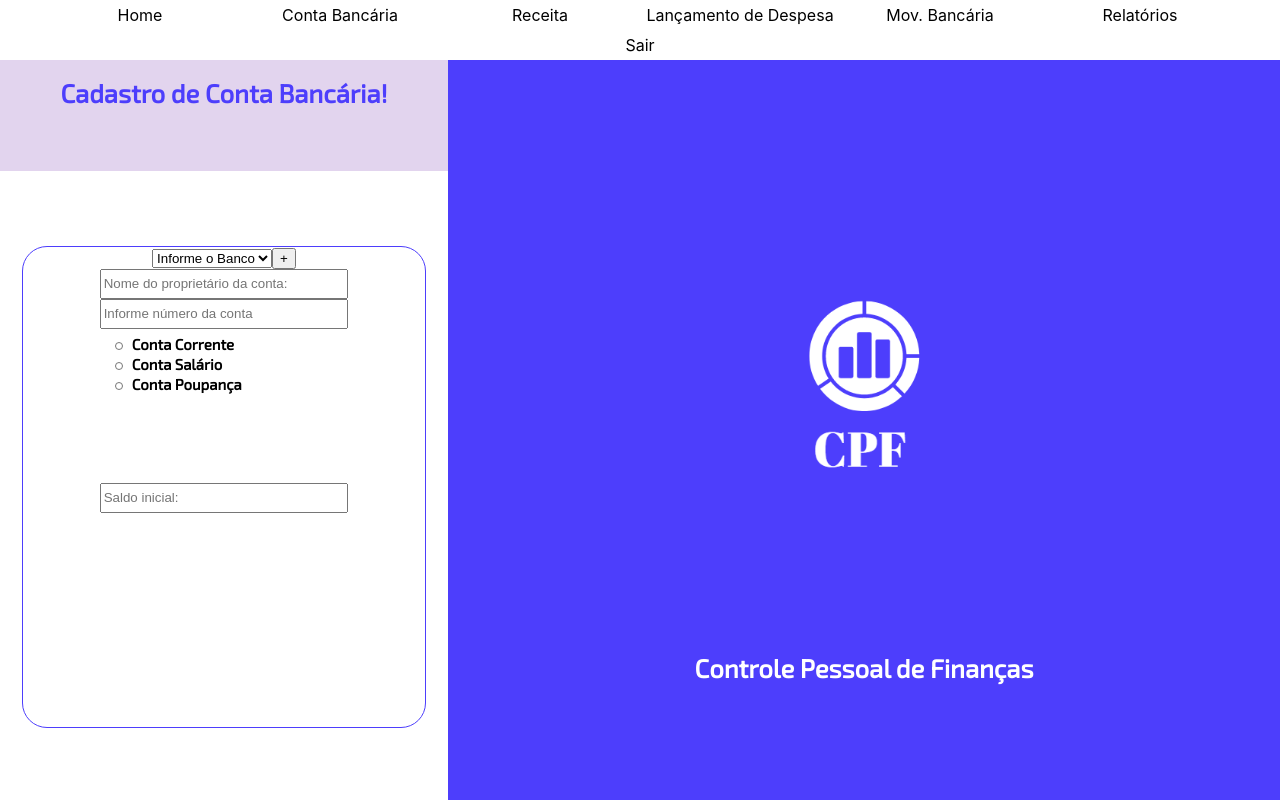
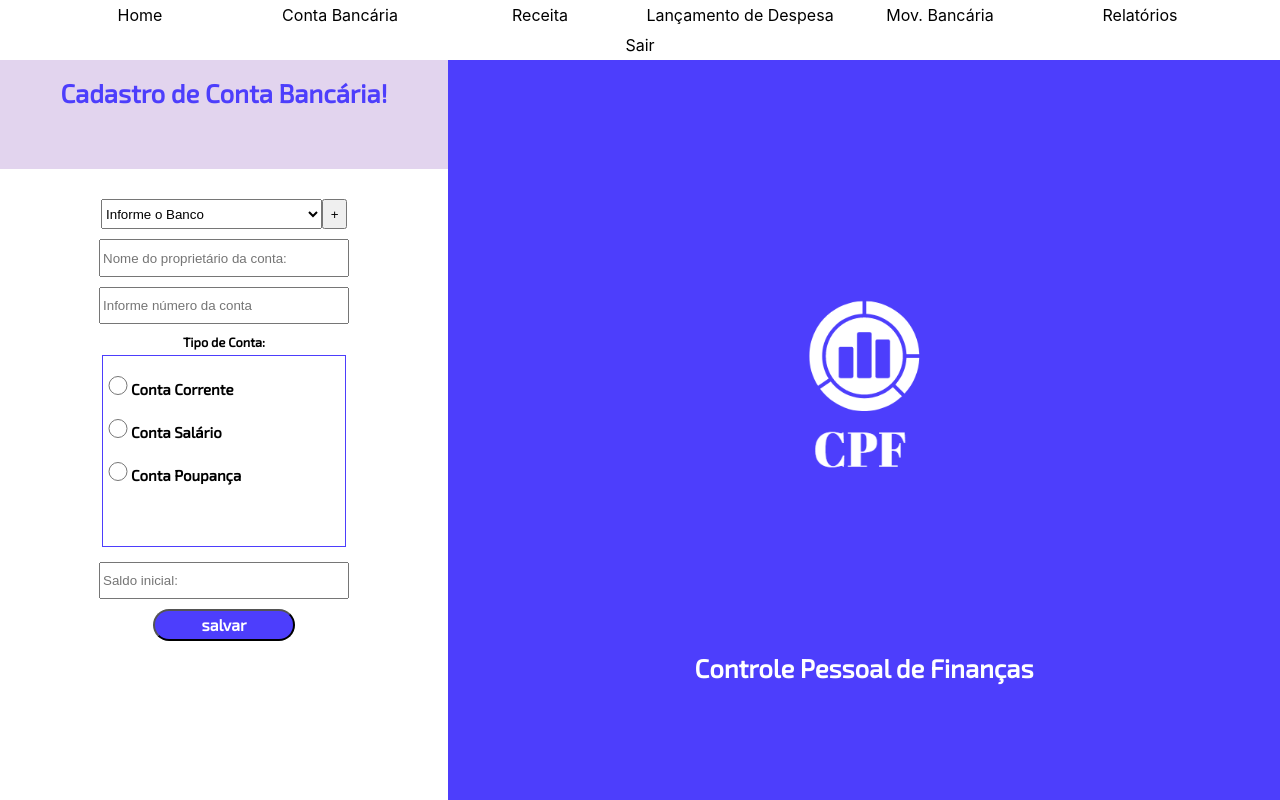
Before and after one commit to jwpires/ProjetoIntegradorSenac, a React (Create React App) app in the folder Projeto Integrador/projeto-cpf/: page /cadastroBanco in a window 1280 px wide. Built offline with nearby package versions, Linux system fonts and the light colour scheme.

Commit message:
Atualizando

```diff
--- a/Projeto Integrador/projeto-cpf/src/components/pages/cadastroBanco.tsx
+++ b/Projeto Integrador/projeto-cpf/src/components/pages/cadastroBanco.tsx
@@ -17,7 +17,7 @@ function CadastroBanco() {
 
                     <div className='divCadBanco'>
                         <form action="" method="post" className="cadBanco">
-                            <div>
+                            <div className='adiciona-banco'>
                                 <select name="Banco" id="">
                                     <option value="">Informe o Banco</option>
                                 </select>
@@ -27,13 +27,17 @@ function CadastroBanco() {
                             <input type="text" name="" id="" placeholder='Nome do proprietário da conta:'/>
                             <input type="text" name="" id="" placeholder='Informe número da conta'/>
 
+                            <label>Tipo de Conta:</label>
                             <div className="raio_group">
 
                                 <label><input type="radio" name="tipo_conta" id="" />Conta Corrente</label><br />
                                 <label><input type="radio" name="tipo_conta" id="" />Conta Salário</label><br />
                                 <label><input type="radio" name="tipo_conta" id="" />Conta Poupança</label>
                             </div>
+
+
                             <input type="text" name="" id="" placeholder='Saldo inicial:'/>
+                            <input type="submit" id='salvar' value="salvar" />
                         </form>
                     </div>
 
--- a/Projeto Integrador/projeto-cpf/src/style/style.css
+++ b/Projeto Integrador/projeto-cpf/src/style/style.css
@@ -92,7 +92,7 @@ da imagem do logo
 
 }
 
-.botao-padrao{
+.botao-padrao, #salvar{
     width: 35%;
     height: 5%;
     background-color: #4D3EFC;
@@ -103,7 +103,7 @@ da imagem do logo
     border-radius: 25px 25px;
 }
 
-.botao-padrao:hover{
+.botao-padrao:hover, #salvar:hover{
     width: 40%;
     font-size: 20px;
     transition: .5s;
@@ -143,44 +143,67 @@ da imagem do logo
 
 .divCadBanco{
     width: 90%;
-    height: 60vh;
+    height: 80vh;
     margin: auto 5%;
+    align-items: center;
 }
 
 .cadBanco{
     display: flex;
     flex-direction: column;
-    border: #4D3EFC solid 1px;
-    border-radius: 25px;
+    /* border: #4D3EFC solid 1px; */
+    /* border-radius: 25px; */
     /* width: 100%; */
     height: 100%;
     align-items: center;
 
 }
 
-.cadBanco input {
+.adiciona-banco {
+    width: 61%;
+    height: auto;
+    margin-top: 30px;
+    /* border: #000 solid 1px; */
+}
+
+.adiciona-banco select{
+    width: 90%;
+    height: 30px;
+}
+
+
+.adiciona-banco button{
+    width: 10%;
+    height: 30px;
+    /* font-size: 18px; */
+}
+
+
+.cadBanco input{
     width: 60%;
     height: 5%;
+    margin-top: 10px;
 }
 
 .raio_group{
-    /* width: 100%; */
+    border: #4D3EFC solid 1px;
     width: 60%;
     height: 30%;
     margin: 5px auto;
+
 }
 
 .raio_group label{
     font-family: 'Exo 2', sans-serif;
     font-size: 15px;
+
 }
 
 .raio_group label input{
     width: 20px;
+    height: 10%;
+    margin-top: 20px;
 }
-
-
-
 
 
 /* *************************** Menu **************************** */
```
